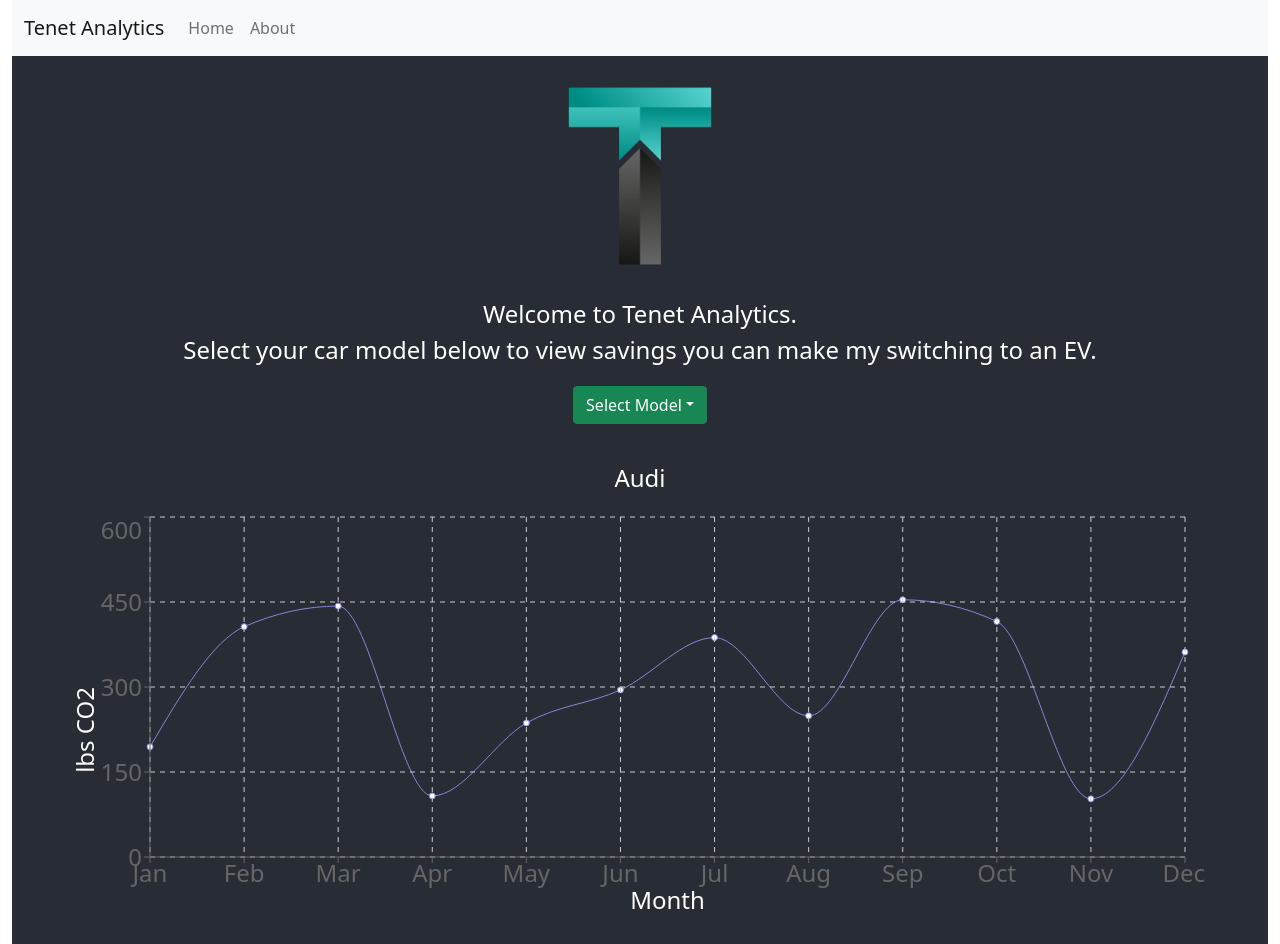
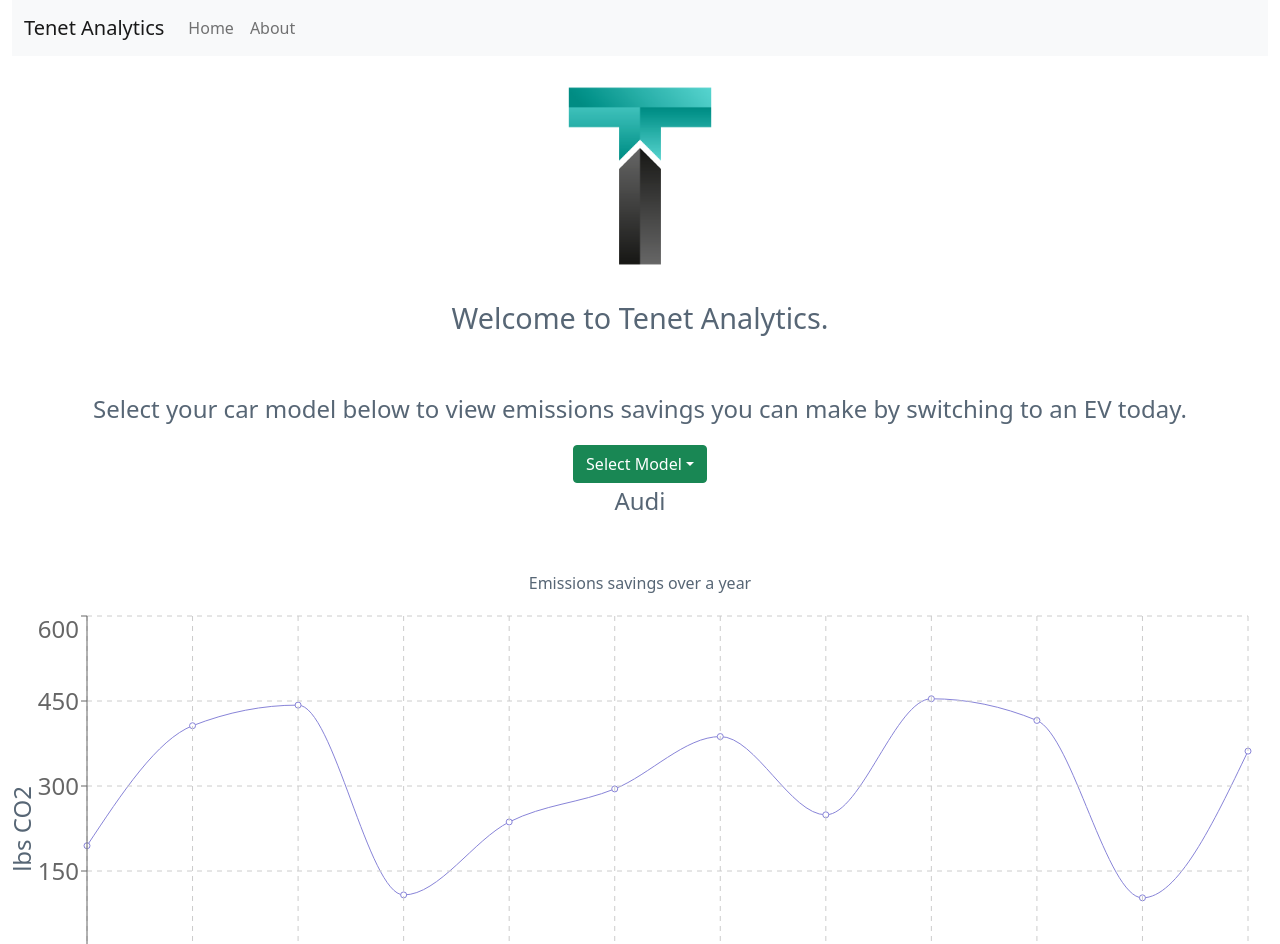
Before and after one commit to kirkampong/react-analytics, a React (Create React App) app: page / in a window 1280 px wide. Shown: the top 944 px of the page. Built offline with nearby package versions, Linux system fonts and the light colour scheme; data requests are answered from the project's data file.

Commit message:
UI Upgrades - stable

```diff
--- a/package.json
+++ b/package.json
@@ -3,6 +3,7 @@
   "version": "0.1.0",
   "private": true,
   "dependencies": {
+    "@react-hook/resize-observer": "^1.2.5",
     "@testing-library/jest-dom": "^5.16.4",
     "@testing-library/react": "^13.2.0",
     "@testing-library/user-event": "^13.5.0",
@@ -12,10 +13,11 @@
     "@types/react-dom": "^18.0.5",
     "axios": "^0.27.2",
     "bootstrap": "^5.1.3",
+    "clsx": "^1.1.1",
     "json-server": "^0.17.0",
-    "react": "^18.1.0",
+    "react": "^17.0.2",
     "react-bootstrap": "^2.4.0",
-    "react-dom": "^18.1.0",
+    "react-dom": "^17.0.2",
     "react-router-dom": "^6.3.0",
     "react-scripts": "5.0.1",
     "recharts": "^2.1.10",
--- a/src/App.css
+++ b/src/App.css
@@ -13,19 +13,27 @@
 }
 
 .App-header {
-  background-color: #282c34;
+  background-color: #ffffff;
   min-height: 100vh;
   display: flex;
   flex-direction: column;
   align-items: center;
   font-size: calc(8px + 2vmin);
-  color: white;
+  color: #576675;
 }
 
 .App-link {
   color: #61dafb;
 }
 
-.recharts-wrapper {
-  position: absolute !important;
+p.smaller {
+  font-size:small;
 }
+
+p.medium {
+  font-size: larger;
+}
+
+p.label {
+  font-size: medium;
+}
--- a/src/App.js
+++ b/src/App.js
@@ -1,6 +1,7 @@
 import { useState, useEffect } from 'react';
 import NavigationBar from 'components/Navbar/NavigationBar';
 import { Container } from 'react-bootstrap';
+//import { ResponsiveContainer } from 'components/ResponsiveContainer/ResponsiveChartContainer';
 import axios from "axios";
 import {
   LineChart,
@@ -82,9 +83,9 @@
       <div className="App">
         <header className="App-header">
           <img src={logo} className="App-logo" alt="logo" />
-          <p>
-            Welcome to Tenet Analytics. <br></br>Select your car model below to view savings you can make my switching to an EV.
-          </p>
+          <p className='medium'>Welcome to Tenet Analytics.</p>
+          <br></br>
+          <p >Select your car model below to view emissions savings you can make by switching to an EV today.</p>
           <Dropdown title="Select Model" id="basic-nav-dropdown">
             <Dropdown.Toggle variant="success" id="dropdown-basic">
               Select Model
@@ -96,19 +97,21 @@
               <Dropdown.Item onClick={(e)=>handleModelSelect(e)}>Toyota</Dropdown.Item>
             </Dropdown.Menu>
           </Dropdown>
+          <p>{selectedModel}</p>
           <br></br>
-          <p>{selectedModel}</p>
-          <ResponsiveContainer width="90%" height={400}>
+          <p className="label">Emissions savings over a year</p>
+          <ResponsiveContainer width="100%" height={400}>
             <LineChart data={modelToChart[selectedModel]} margin={{ top: 5, right: 20, bottom: 25, left: 15 }}>
               <Line type="monotone" dataKey="s" stroke="#8884d8" />
               <CartesianGrid stroke="#ccc" strokeDasharray="5 5" />
               <Label value="emissions savings" offset={0} position="top" />
-              <XAxis dataKey="name" label={{ value: 'Month', position: 'bottom', fill:'white' }}/>
-              <YAxis label={{ value: 'lbs CO2', angle: -90, position: 'left', fill:'white' }}/>
+              <XAxis dataKey="name" label={{ value: 'Month', position: 'bottom', fill:'#576675' }}/>
+              <YAxis label={{ value: 'lbs CO2', angle: -90, position: 'left', fill:'#576675' }}/>
               <Tooltip />
             </LineChart>
           </ResponsiveContainer>
           <br></br>
+          <p className='smaller'>(These are typical CO2 savings by switching from your gas guzzler to an EV)</p>
         </header>
       </div>
     </div>
--- a/src/components/Navbar/NavigationBar.tsx
+++ b/src/components/Navbar/NavigationBar.tsx
@@ -1,6 +1,5 @@
 import {
   Navbar,
-  Container ,
   Nav,
 } from "react-bootstrap";
 export default function NavigationBar() {
--- a/src/index.tsx
+++ b/src/index.tsx
@@ -1,5 +1,5 @@
 import React from 'react';
-import ReactDOM from 'react-dom/client';
+import ReactDOM from 'react-dom';
 import { Route, Routes, BrowserRouter } from "react-router-dom";
 import './index.css';
 import 'bootstrap/dist/css/bootstrap.min.css';
@@ -7,19 +7,18 @@
 import About from 'views/About';
 import reportWebVitals from './reportWebVitals';
 
-const root = ReactDOM.createRoot(
-  document.getElementById('root') as HTMLElement
-);
-root.render(
+ReactDOM.render(
   <React.StrictMode>
     <BrowserRouter>
-    <Routes>
-      <Route path="/" caseSensitive={false} element={<App />} />
-      <Route path="/about" caseSensitive={false} element={<About />} />
-    </Routes>
+      <Routes>
+        <Route path="/" element={<App />}/>
+        <Route path="/about" element={<About />} />
+      </Routes>
     </BrowserRouter>
-  </React.StrictMode>
+  </React.StrictMode>,
+  document.getElementById('root')
 );
+
 
 // If you want to start measuring performance in your app, pass a function
 // to log results (for example: reportWebVitals(console.log))
--- a/src/views/About.js
+++ b/src/views/About.js
@@ -1,7 +1,6 @@
 import logo from 'assets/logo/tenet.png';
 import './About.css';
 import NavigationBar from 'components/Navbar/NavigationBar';
-import { Container } from 'react-bootstrap';
 
 function About() {
   return (
```
Also changed, not shown: 1 other file (tests, documents, lock files or other folders).
